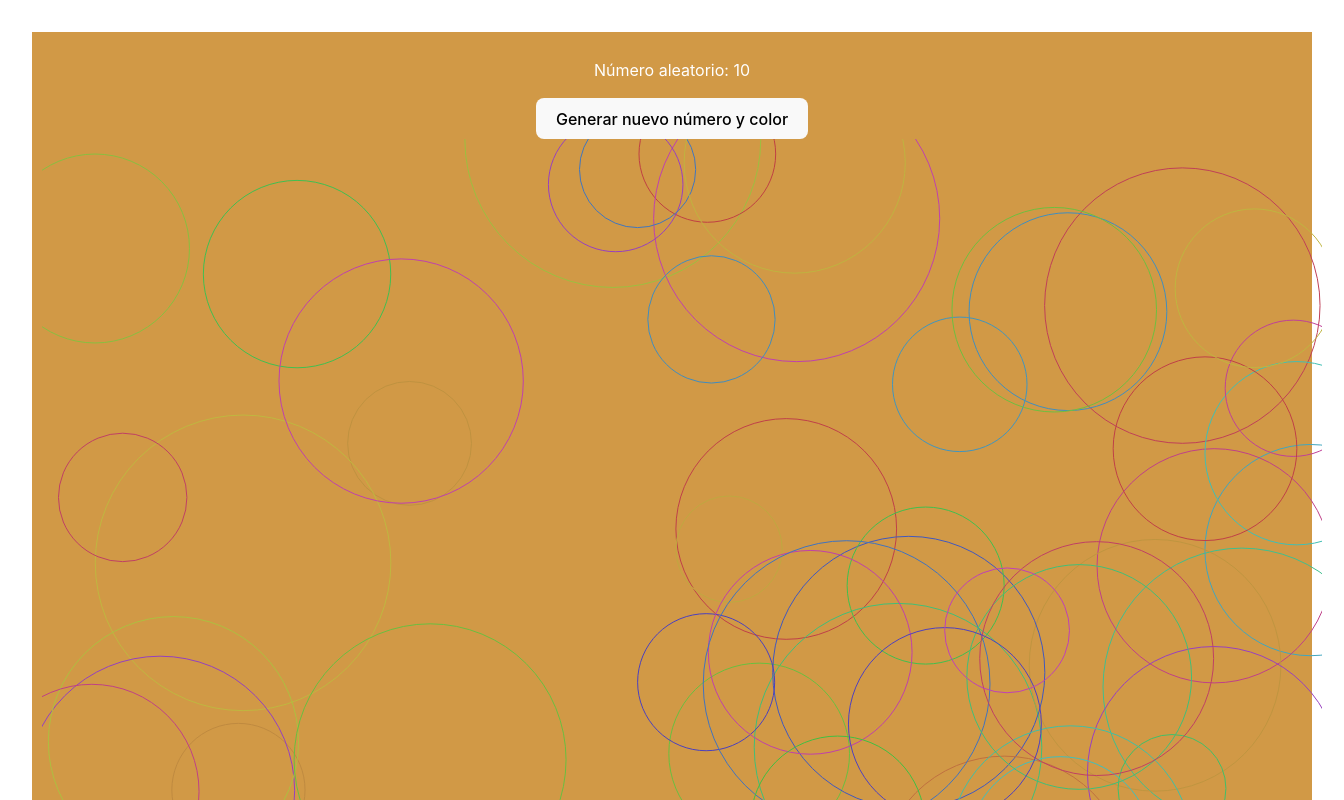
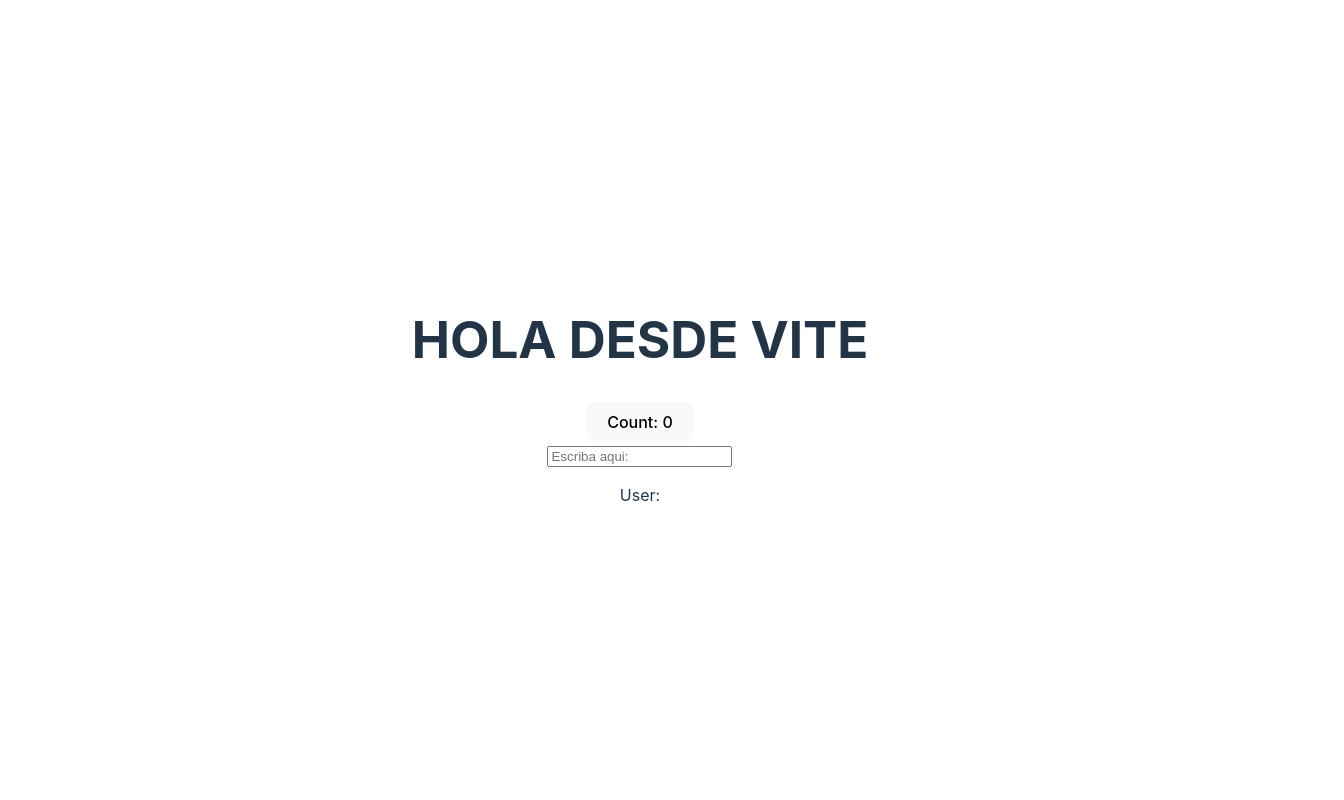
Before and after one commit to Abigail-Ortiz-Sullca/LAB-07-aux, a React (Vite) app: page / in a window 1280 px wide. Shown: the top 800 px of the page, 1344 px wide, since content can reach past the window. Built offline with nearby package versions, Linux system fonts and the light colour scheme.

Commit message:
feature(Q-5): adding updated typed text

```diff
--- a/src/App.jsx
+++ b/src/App.jsx
@@ -1,12 +1,18 @@
 import './App.css';
-import { RandomComponent } from './components/RandomComponent';
+import { Button } from './components/Button'
+import { CompWithProps } from './components/CompWithProps'
 
   function App() {
-    return (
+
+  const buttonText = "Count: ";
+
+  return (
     <>
-        <RandomComponent/>
+      <h1>HOLA DESDE VITE</h1>
+      <Button text={buttonText}/>
+      <CompWithProps/>
     </>
-  )
+  );
 }
 
-export default App
+export default App;
--- /dev/null
+++ b/src/components/CompWithProps.jsx
@@ -0,0 +1,16 @@
+import { useState } from 'react';
+
+export const CompWithProps = () => {
+  const [text, setText] = useState('');
+
+  const handleChange = (event) => {
+    setText(event.target.value);
+  }
+
+  return (
+    <div>
+      <input type="text" onChange={handleChange} placeholder="Escriba aqui:" />
+      <p>User: {text}</p>
+    </div>
+  );
+}
```
